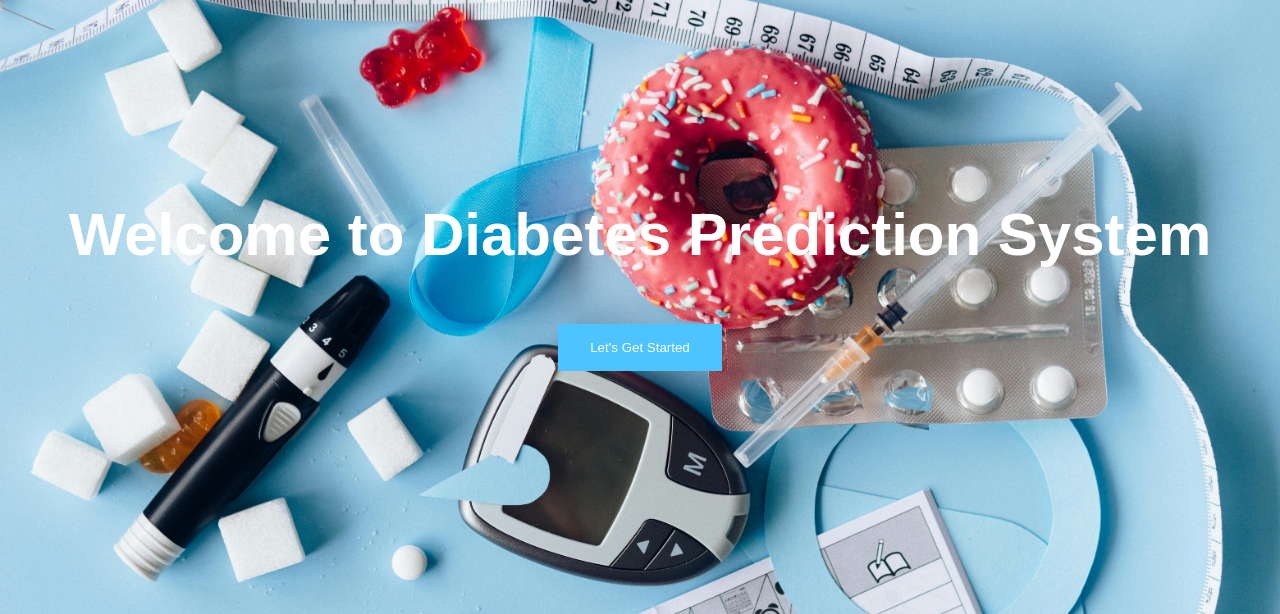
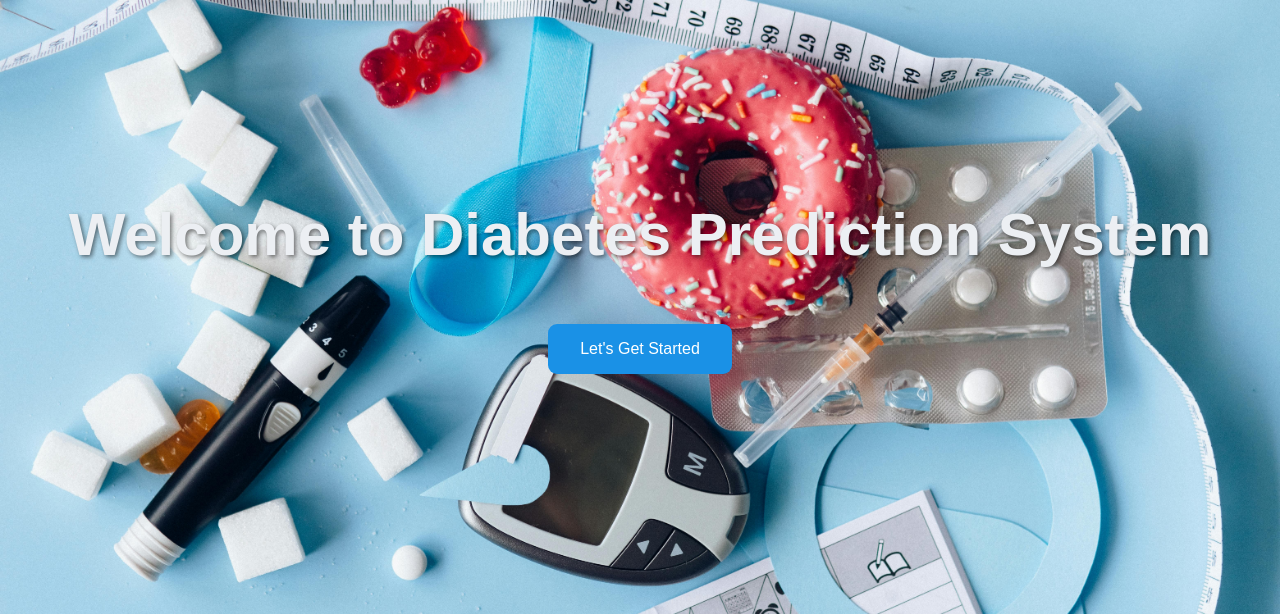
Before and after one commit to RiyaHoro/MiniProject, a Django app: page / in a window 1280 px wide. Shown: the top 614 px of the page. Run offline with Django 5.2, Linux system fonts and the light colour scheme.

Commit message:
Added a home.css

```diff
--- a/Diabetes_prediction/templates/home.html
+++ b/Diabetes_prediction/templates/home.html
@@ -6,37 +6,13 @@
     <meta charset="UTF-8" />
     <meta name="viewport" content="width=device-width, initial-scale=1.0" />
     <title>Home</title>
+    <link rel="stylesheet" href="{% static 'css/home.css' %}">
     <style>
-      div{
-        color:white;
-    }
-    h1{
-        color: 'white';
-        font-family: arial, sans-serif;
-        font-size: 60px;
-        font-weight: bold;
-        margin-top: 200px;
-    }
-    h2{
-        color: 'white';
-        font-family: arial, sans-serif;
-        font-size: 15px;
-        font-weight: bold;
-        margin-top: 400px;
-    }
-    body {
+      body {
         background-image: url("{% static 'Images/image.jpg' %}");
         background-repeat: no-repeat;
         background-attachment: fixed;
         background-size: cover;
-    }
-    input[type=submit]{
-        background-color: #4dc3ff;
-        border: 2px;
-        color: white;
-        padding: 16px 32px;
-        cursor: pointer;
-        margin-top: 15px;
     }
     </style>
   </head>
--- /dev/null
+++ b/static/css/home.css
@@ -0,0 +1,30 @@
+div{
+    color:white;
+}
+h1{
+    color:#eceff3;
+    text-shadow: 2px 2px 4px rgba(0, 0, 0, 0.5);
+    font-family: arial, sans-serif;
+    font-size: 60px;
+    font-weight: bold;
+    margin-top: 200px;
+}
+h2{
+    color: 'white';
+    font-family: arial, sans-serif;
+    font-size: 15px;
+    font-weight: bold;
+    margin-top: 400px;
+}
+
+input[type=submit]{
+    background-color: #1a91e6;
+    font-size: medium;
+    transition: 0.3s;
+    border: 2px;
+    border-radius: 9px;
+    color: white;
+    padding: 16px 32px;
+    cursor: pointer;
+    margin-top: 15px;
+}
```
Also changed, not shown: Diabetes_prediction/templates/predict.html (+11 -7 lines).
